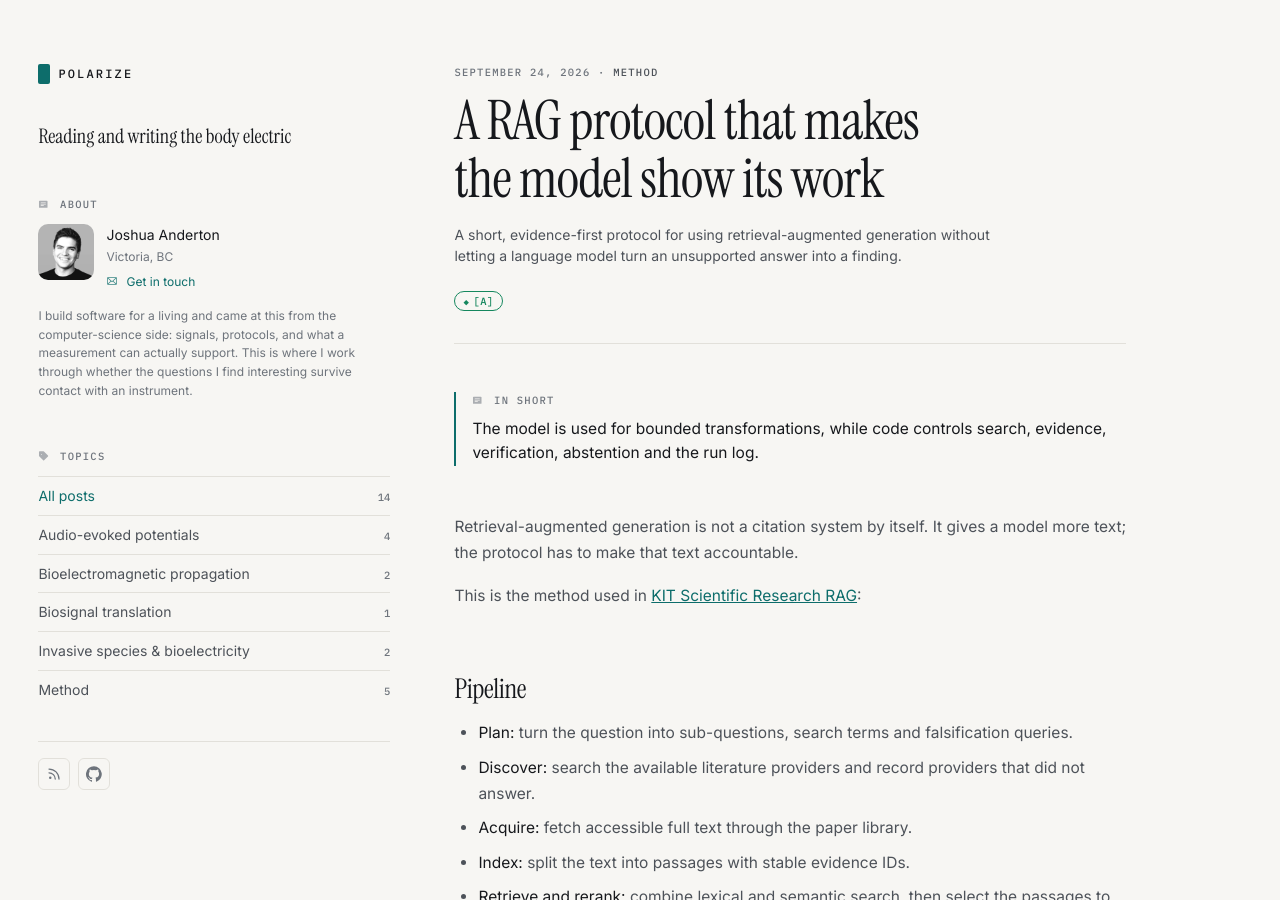
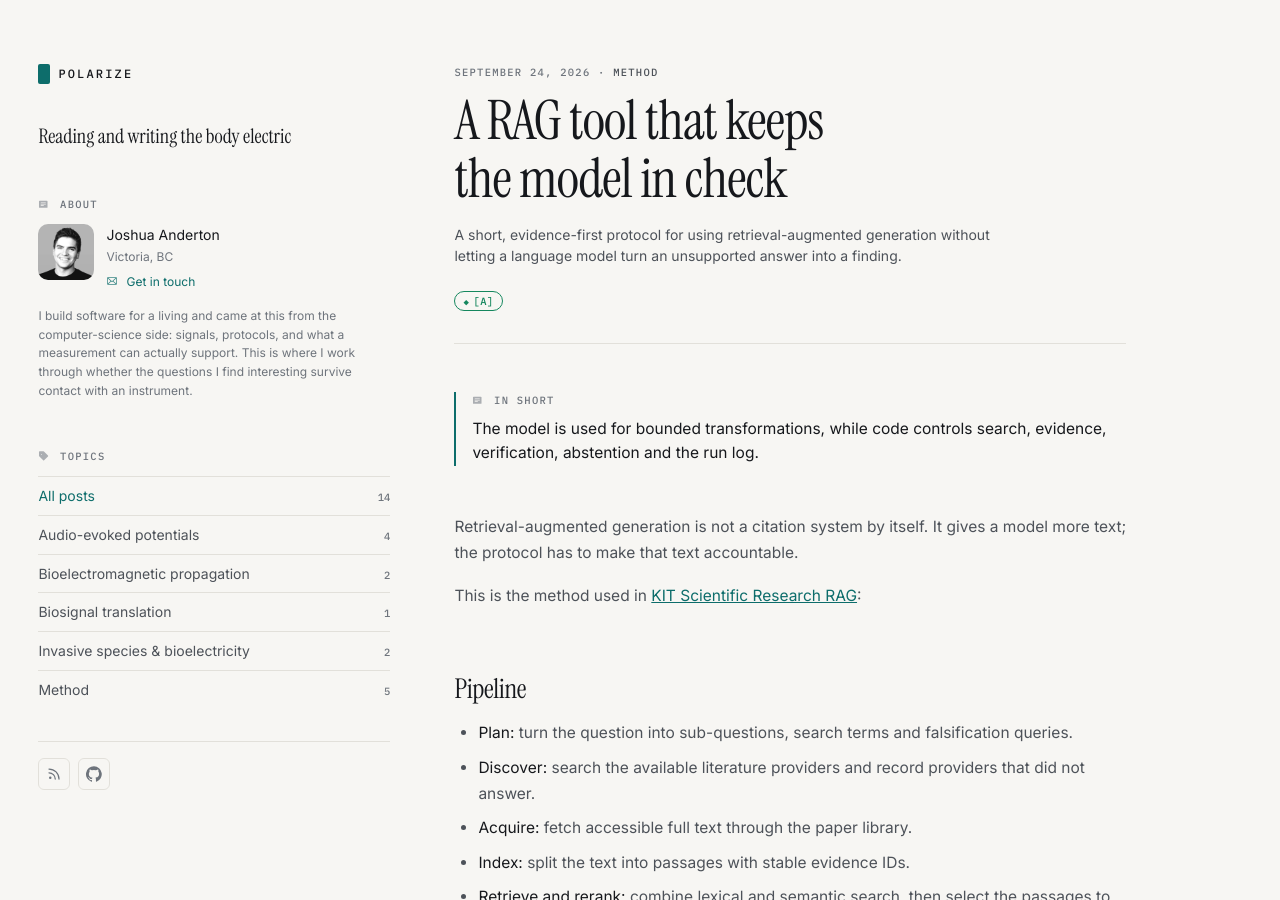
Before and after one commit to polarizetech/polarize.tech, a Jekyll site: the page built from _posts/2026-09-24-a-rag-tool-that-keeps-the-model-in-check.md, in a window 1280 px wide and 900 px high. Built offline with Jekyll 4.4.1, drawn with Linux system fonts in a browser that asks for light colours.

Commit message:
Retitle: A RAG tool that keeps the model in check (new URL, no redirect, per operator)
Co-Authored-By: Claude Opus 5.5 <noreply@anthropic.com>

```diff
--- a/_posts/2026-09-24-a-rag-protocol-that-makes-the-model-show-its-work.md
+++ b/_posts/2026-09-24-a-rag-tool-that-keeps-the-model-in-check.md
@@ -1,5 +1,5 @@
 ---
-title: "A RAG protocol that makes the model show its work"
+title: "A RAG tool that keeps the model in check"
 description: >-
   A short, evidence-first protocol for using retrieval-augmented generation
   without letting a language model turn an unsupported answer into a finding.
```
